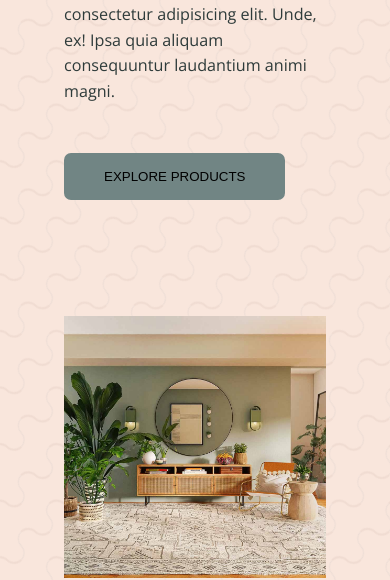
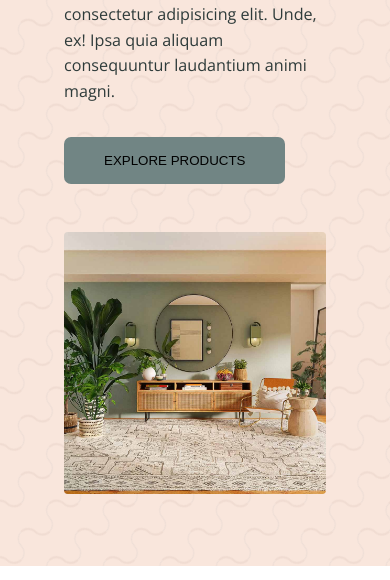
Before and after one commit to Jimbozz/james-badenhorst-design-2-ma-1, a plain HTML site: page Index.html in a window 390 px wide. Shown: the part 536-1116 px from the top of the page. Drawn offline with nearby package versions, Linux system fonts and the light colour scheme.

Commit message:
adjusted styling

```diff
--- a/css/global.css
+++ b/css/global.css
@@ -105,7 +105,7 @@ header h1 {
 
 .hero div {
   flex: 1;
-  min-width: 30vw;
+  min-width: 250px;
 }
 
 .hero-title {
@@ -116,8 +116,9 @@ header h1 {
 
 .hero-image {
   width: 100%;
-  height: 100%;
+  height: auto;
   object-fit: contain;
+  border-radius: 4px;
 }
 
 /*favourites*/
--- a/css/media.css
+++ b/css/media.css
@@ -7,4 +7,20 @@
   .reverse {
     flex-direction: row;
   }
+
+  .hero-button {
+    margin-top: 1rem;
+  }
+
+  .hero {
+    gap: 3rem;
+  }
+
+  .about {
+    padding: 7rem 3rem;
+  }
+
+  .range-item {
+    gap: 2rem;
+  }
 }
```
Also changed, not shown: assets/logo/Asset 1.svg (deleted), 1 other file.
